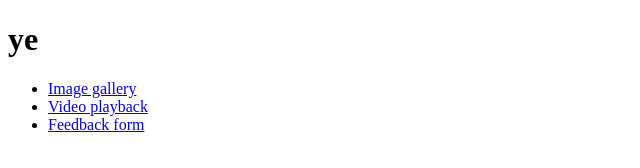
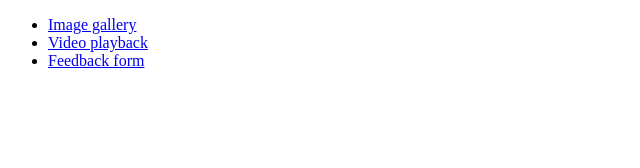
Before and after one commit to Oderen/goit-js-hm-08, a plain HTML site: page index.html in a window 1280 px wide. Shown: the whole page, without its empty margins (0-640 px from the left). Drawn offline with Linux system fonts and the light colour scheme.

Commit message:
Deploying to gh-pages from @ Oderen/goit-js-hm-08@4c1cc541c4f851923271e19f494212b0b7bfe81c 🚀

```diff
--- a/index.html
+++ b/index.html
@@ -1 +1 @@
-<!DOCTYPE html><html lang="en"><head><meta charset="utf-8"><meta http-equiv="X-UA-Compatible" content="IE=edge"><meta name="viewport" content="width=device-width, initial-scale=1.0"><title>Homework 8</title><link rel="stylesheet" href="/goit-js-hm-08/01-gallery.40c4146b.css"></head><body> <h1>ye</h1> <ul> <li><a href="/goit-js-hm-08/01-gallery.html">Image gallery</a></li> <li><a href="/goit-js-hm-08/02-video.html">Video playback</a></li> <li><a href="/goit-js-hm-08/03-feedback.html">Feedback form</a></li> </ul> </body></html>
+<!DOCTYPE html><html lang="en"><head><meta charset="utf-8"><meta http-equiv="X-UA-Compatible" content="IE=edge"><meta name="viewport" content="width=device-width, initial-scale=1.0"><title>Homework 8</title><link rel="stylesheet" href="/goit-js-hm-08/01-gallery.40c4146b.css"></head><body> <ul> <li><a href="/goit-js-hm-08/01-gallery.html">Image gallery</a></li> <li><a href="/goit-js-hm-08/02-video.html">Video playback</a></li> <li><a href="/goit-js-hm-08/03-feedback.html">Feedback form</a></li> </ul> </body></html>
```
